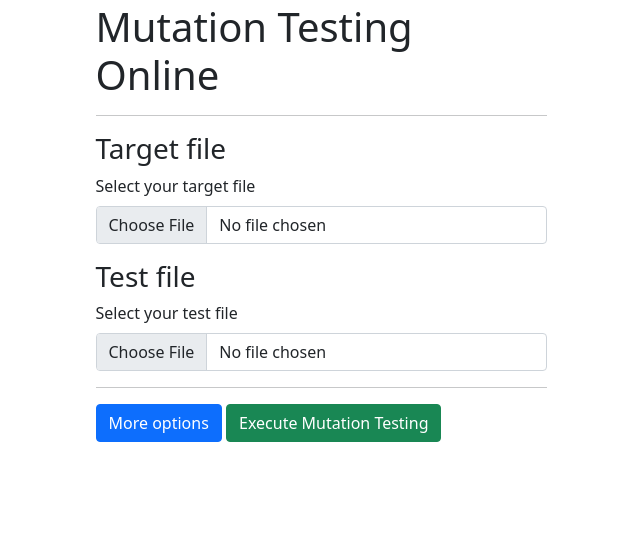
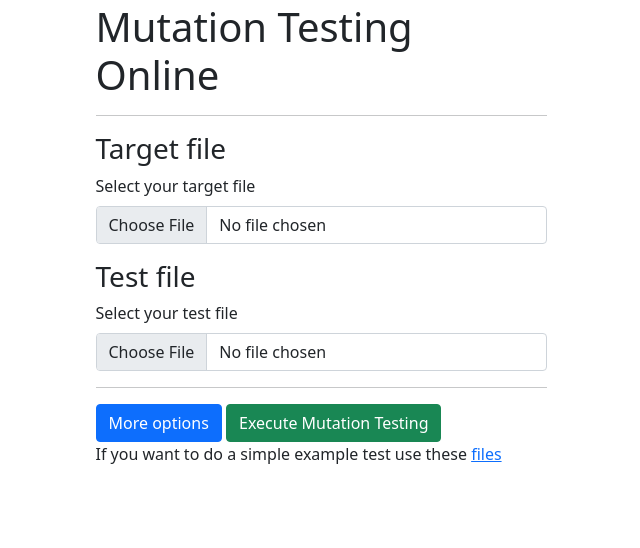
Before and after one commit to greyngs/MutPyOnline, a Flask app: page / in a window 1280 px wide. Shown: the part 69-617 px from the top of the page, without its empty margins (319-959 px from the left). Run offline with Flask 2, Linux system fonts and the light colour scheme.

Commit message:
download example test files

```diff
--- a/app.py
+++ b/app.py
@@ -88,6 +88,11 @@ def download_txt():
     r = "txt_report/report.txt"
     return send_file(r, as_attachment=True)
 
+@app.route("/example_files")
+def example_files():
+    r = "example_files/example_files.zip"
+    return send_file(r, as_attachment=True)
+
 class Capturing(list):
     def __enter__(self):
         self._stdout = sys.stdout
--- a/templates/home.html
+++ b/templates/home.html
@@ -185,6 +185,7 @@
                     </div>
                     <input type="submit" class="btn btn-success" value="Execute Mutation Testing">
                 </form>
+                <p>If you want to do a simple example test use these <a href="{{ url_for('example_files') }}">files</a></p>
             </div>
         </div>
         <div class="col"></div>
```
Also changed, not shown: 1 other file.
